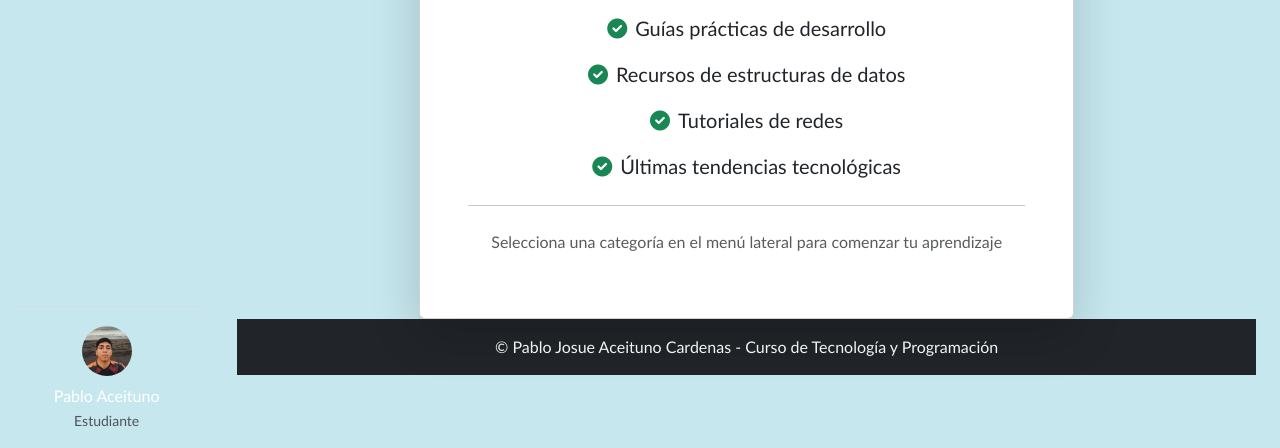
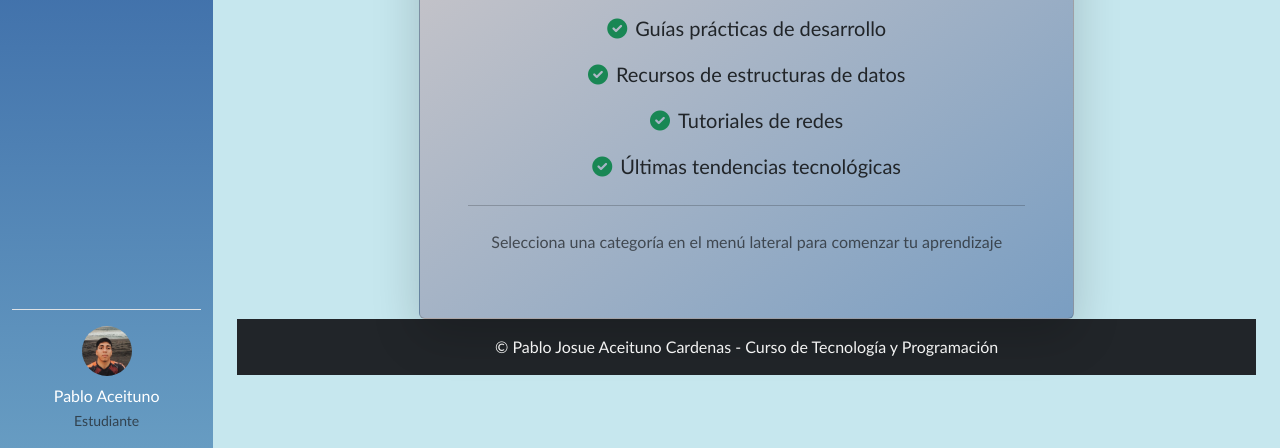
Before and after one commit to PabLiX-K/Web_Tareas, a plain HTML site: page index.html in a window 1280 px wide. Shown: the part 352-800 px from the top of the page. Drawn offline with nearby package versions, Linux system fonts and the light colour scheme.

Commit message:
Update estilo1.css

```diff
--- a/css/estilo1.css
+++ b/css/estilo1.css
@@ -12,10 +12,9 @@ main {
 }
 
 .sidebar {
-
+    background: linear-gradient(180deg, #25529a, #679cc2);
     transition: transform 0.3s;
     z-index: 1000;
-    background-color: #c6e7ee;
 }
 
 .sidebar.collapsed {
@@ -77,7 +76,7 @@ main {
 
 /* Animaciones y estilos para Bienvenida */
 .welcome-card {
-   background-color: #c6e7ee;
+    background: linear-gradient(145deg, #d2caca, #7a9ec2);
     border-radius: 15px;
     border: none;
 }
```
